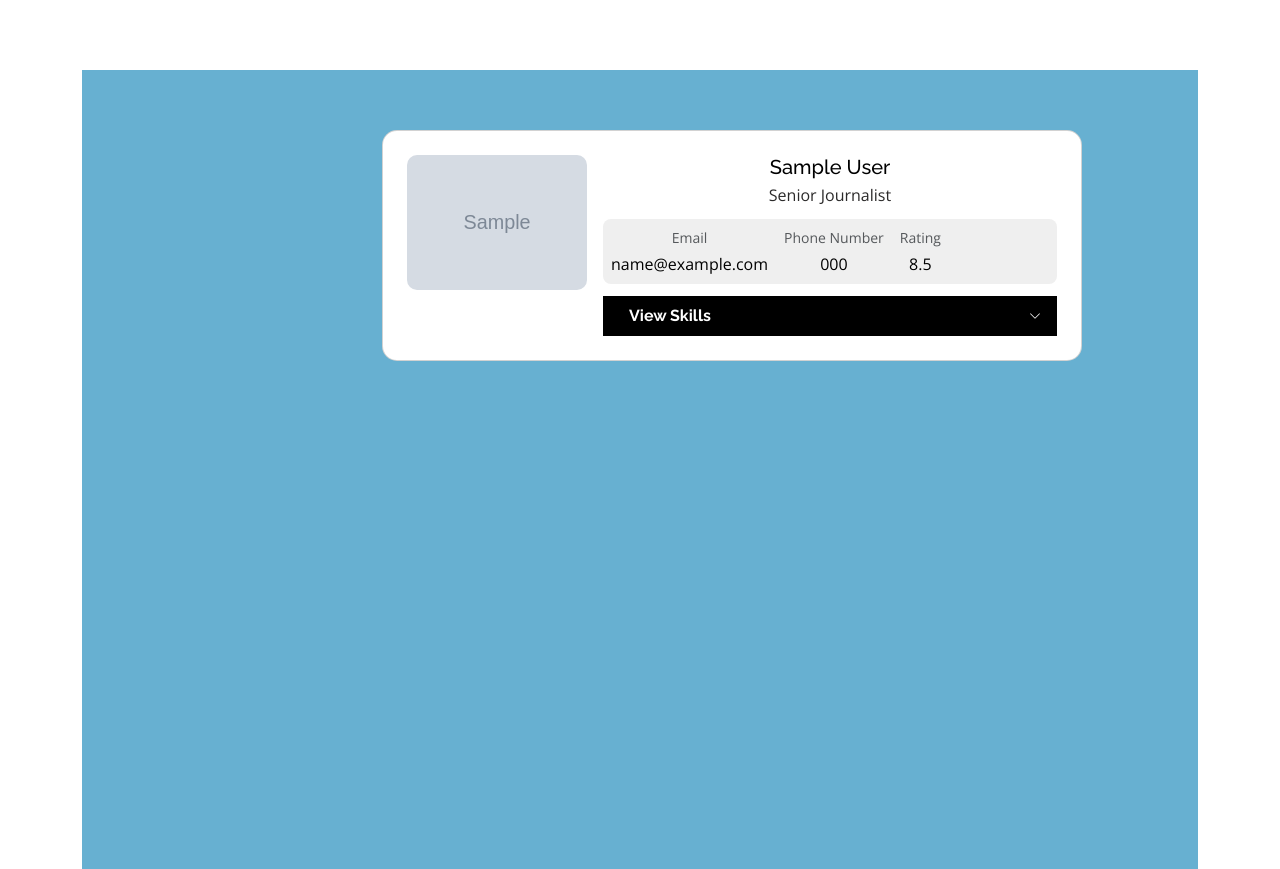
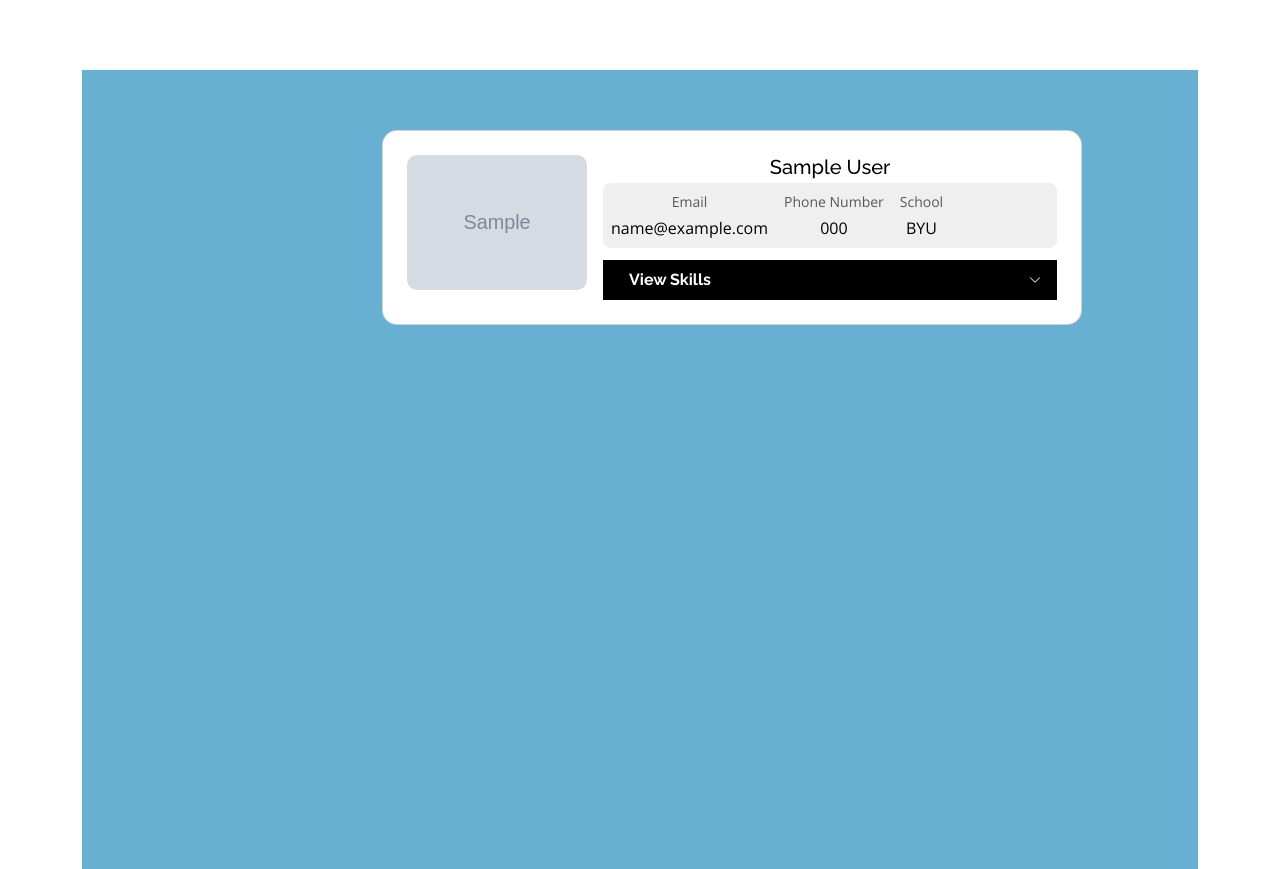
Before and after one commit to josh0125/StudentTutorProject, a Django app: page /display/ in a window 1280 px wide. Shown: the part 88-957 px from the top of the page. Run offline with Django 4.2, Linux system fonts and the light colour scheme; tables that the repository leaves empty hold one stand-in row (values such as "Sample post"); grey boxes marked "Sample" are stand-in pictures; some libraries are stand-ins or nearby versions.

Commit message:
finished

```diff
--- a/profiles/views.py
+++ b/profiles/views.py
@@ -183,7 +183,7 @@ def signin(request):
 def signout(request):
     logout(request)
     messages.success(request, "Logged out successfully.")
-    return pect('index')
+    return redirect('index')
 
 
 # Profile
--- a/templates/profiles/display.html
+++ b/templates/profiles/display.html
@@ -30,7 +30,7 @@
                     </div>
                     <div class="flex-grow-1 ms-3">
                       <h5 class="mb-1">{{ profile.first_name }} {{ profile.last_name }}</h5>
-                      <p class="mb-2 pb-1" style="color: #2b2a2a;">Senior Journalist</p>
+                    <!--  <p class="mb-2 pb-1" style="color: #2b2a2a;">Senior Journalist</p> -->
                       <div class="d-flex justify-content-start rounded-3 p-2 mb-2"
                         style="background-color: #efefef;">
                         <div>
@@ -41,9 +41,10 @@
                           <p class="small text-muted mb-1">Phone Number</p>
                           <p class="mb-0">{{ profile.phone }}</p>
                         </div>
+
                         <div>
-                          <p class="small text-muted mb-1">Rating</p>
-                          <p class="mb-0">8.5</p>
+                          <p class="small text-muted mb-1">School</p>
+                          <p class="mb-0">BYU</p>
                         </div>
                       </div>
                       <div class="d-flex pt-1">
```
Also changed, not shown: templates/profiles/profile.html (+12 -17 lines), static/img/avatars/girl1.png (deleted), static/img/avatars/girl2.png (deleted), static/img/avatars/girl3.png (deleted), static/img/avatars/guy1.png (deleted), static/img/avatars/guy2.png (deleted), static/img/avatars/guy3.png (deleted).
